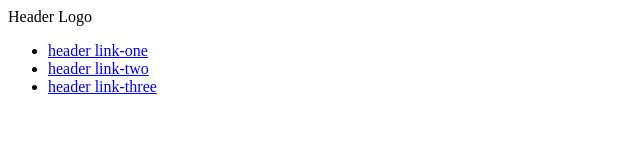
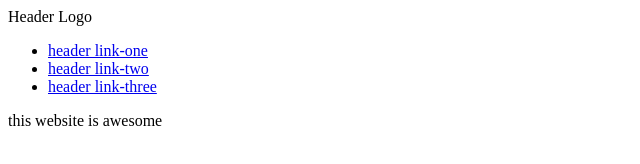
Before and after one commit to kyungwan2023F/odin-landing-page, a plain HTML site: page index.html in a window 1280 px wide. Shown: the whole page, without its empty margins (0-640 px from the left). Drawn offline with Linux system fonts and the light colour scheme.

Commit message:
changed the header a little bit

```diff
--- a/index.html
+++ b/index.html
@@ -8,7 +8,6 @@
 </head>
 <body>
     <div class="header">
-        <div class="left">
         <div class="logo">
             Header Logo
         </div>
@@ -18,6 +17,8 @@
             <li><a href="google.com">header link-three</a></li>
         </ul>
      </div>
+     <div class="hero">
+        this website is awesome
      </div>
 </body>
 </html>
```
Lines whose indentation alone changed are shown as unchanged.
